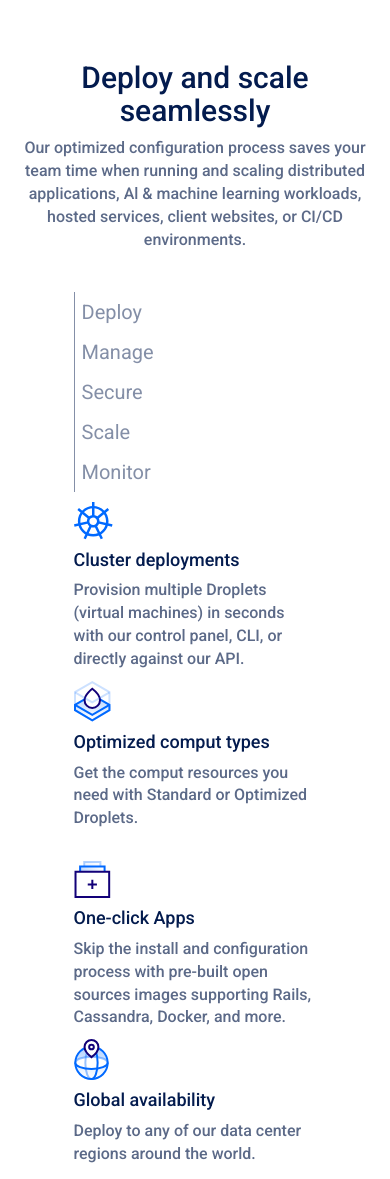
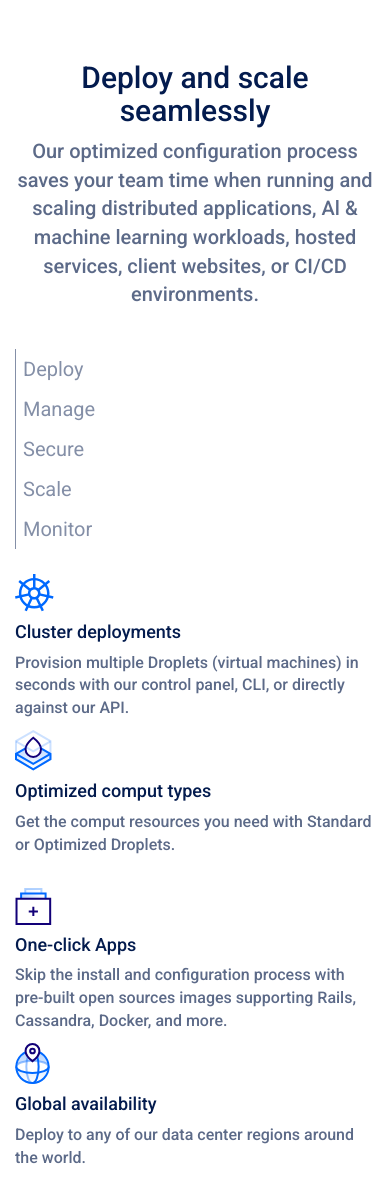
Before and after one commit to elisatorazza/html-css-digitalocean, a plain HTML site: page index.html in a window 390 px wide. Shown: the part 1560-2739 px from the top of the page. Drawn offline with Linux system fonts and the light colour scheme.

Commit message:
Terminato deploy

```diff
--- a/css/style.css
+++ b/css/style.css
@@ -9,6 +9,7 @@ body {
 .font_bold {
   font-weight:bold;
 }
+
 .font_weight {
   font-weight: 500;
 }
@@ -29,6 +30,9 @@ body {
 }
 .font_24 {
   font-size: 24px;
+}
+.font_20 {
+  font-size: 20px;
 }
 h1 {
   font-size: 58px;
@@ -191,7 +195,15 @@ small {
   max-width:70%;
   margin:auto;
 }
-
+@media screen and (max-width:768px) {
+  .wrapper_small {
+    max-width: 1170px;
+    margin: auto;
+  }
+  .cluster {
+    margin-top: 15px;
+  }
+}
 
 /* /deploy*/
 
--- a/index.html
+++ b/index.html
@@ -144,7 +144,7 @@
           <div class="row text-center p_top_50 p_bottom_30">
             <div class="col-xs-12">
               <h2 class="font_darkblue font_weight">Deploy and scale seamlessly</h2>
-              <p> Our optimized configuration process saves your team time when running and scaling distributed applications, Al & machine learning workloads, hosted services, client websites, or CI/CD environments.
+              <p class="font_20"> Our optimized configuration process saves your team time when running and scaling distributed applications, Al & machine learning workloads, hosted services, client websites, or CI/CD environments.
             </p>
             </div>
           </div>
@@ -161,7 +161,7 @@
                     <li>Monitor</li>
                   </ul>
                 </div>
-                <div class="col-xs-12 col-sm-9">
+                <div class="col-xs-12 col-sm-9 cluster">
                   <div class="row m_bottom_20">
                     <div class="col-xs-12 col-sm-6">
                       <img src="img/cluster.svg" alt="Logo Cluster">
```
